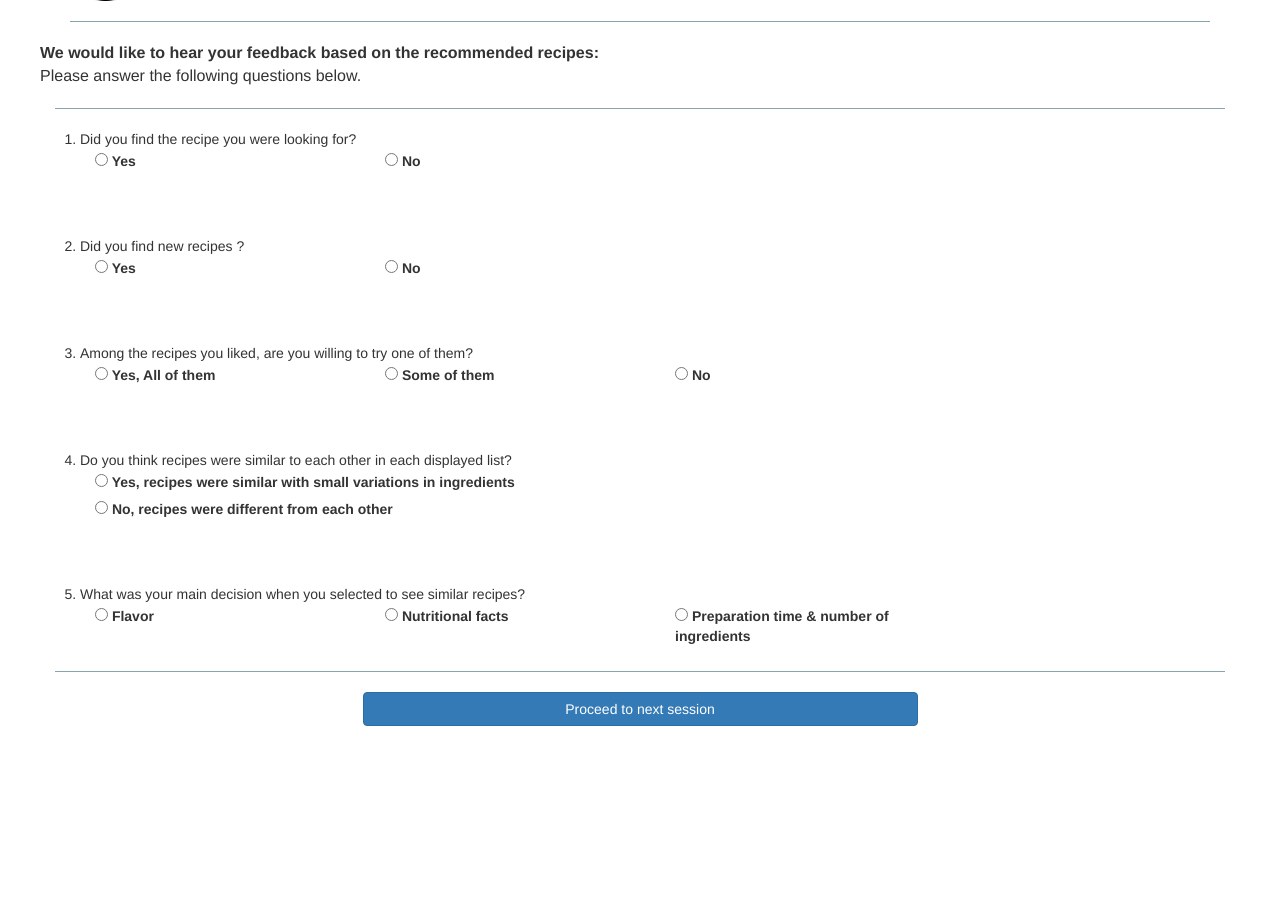
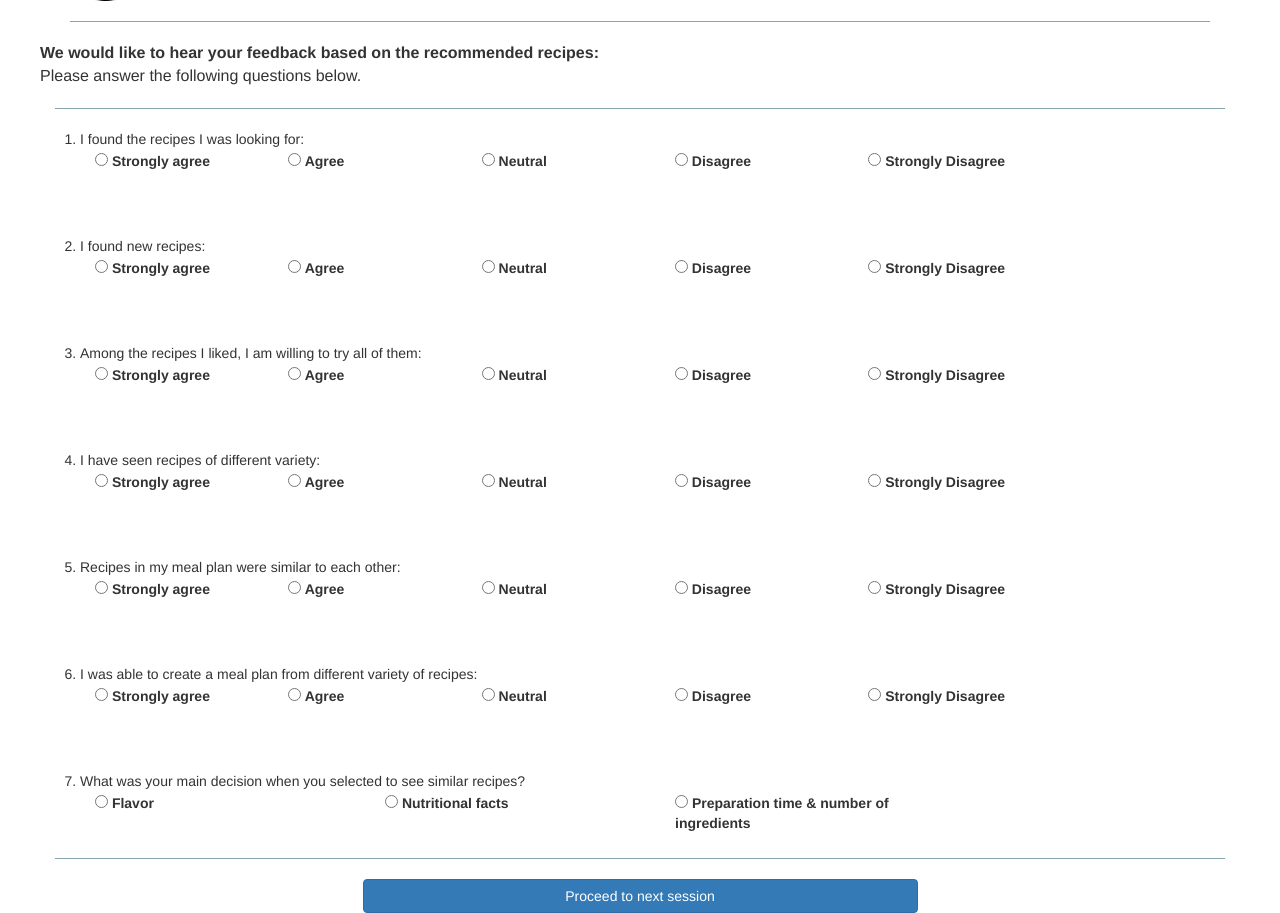
Before and after one commit to FakhriAbbas/recipe_recommender_repr, a Django app: template recipe_finder/main_app/templates/main_app/critique_reflection.html in a window 1280 px wide. Shown: the part 69-982 px from the top of the page. Before the commit the page ends 795 px from the top, so only its background shows below. Run offline with Django 3.2, Linux system fonts and the light colour scheme; the template is opened without the code that fills it, so the values that code supplies are empty; parts of the project's set-up code (start-up, migrations or seed data) failed here and were passed over; some libraries are stand-ins or nearby versions.

Commit message:
adding new changes

```diff
--- a/recipe_finder/main_app/data.py
+++ b/recipe_finder/main_app/data.py
@@ -21,7 +21,7 @@ def get_search_space():
 def load_cuisine_object_data():
     list = pickle.load(default_storage.open('./data/pickles/cuisine_list.pkl', mode='rb'))
     newlist = sorted(list, key=lambda k: k['label'])
-    print(newlist)
+    print(list)
     return newlist
 
 display_name_dict ={
--- a/recipe_finder/main_app/logic/__init__.py
+++ b/recipe_finder/main_app/logic/__init__.py
@@ -86,6 +86,8 @@ def save_reflection_process(request):
         q3 = request.POST.get("q3", "")
         q4 = request.POST.get("q4", "")
         q5 = request.POST.get("q5", "")
+        q6 = request.POST.get("q6", "")
+        q7 = request.POST.get("q7", "")
 
         # prepare data
         data = {}
@@ -94,6 +96,8 @@ def save_reflection_process(request):
         data['q3'] = q3
         data['q4'] = q4
         data['q5'] = q5
+        data['q6'] = q6
+        data['q7'] = q7
         current_session = get_study_settings_value(get_user_id(request),'current_session')
 
         # save data
--- a/recipe_finder/main_app/static/css/custom_css.css
+++ b/recipe_finder/main_app/static/css/custom_css.css
@@ -98,3 +98,11 @@ hr{
   color: #fff;
   margin-bottom: 2px;
 }
+
+
+.likert li {
+  display:inline-block;
+  width:19%;
+  text-align:center;
+  vertical-align: top;
+}
--- a/recipe_finder/main_app/static/js/reflection.js
+++ b/recipe_finder/main_app/static/js/reflection.js
@@ -7,12 +7,16 @@ $( document ).ready(function() {
         var q3_value = $('input[name="q3"]:checked').val();
         var q4_value = $('input[name="q4"]:checked').val();
         var q5_value = $('input[name="q5"]:checked').val();
+        var q6_value = $('input[name="q6"]:checked').val();
+        var q7_value = $('input[name="q7"]:checked').val();
 
         console.log(q1_value)
         console.log(q2_value)
         console.log(q3_value)
         console.log(q4_value)
         console.log(q5_value)
+        console.log(q6_value)
+        console.log(q7_value)
 
         if(VALIDATION){
             // TODO
@@ -27,7 +31,9 @@ $( document ).ready(function() {
              'q2' : q2_value,
              'q3' : q3_value,
              'q4' : q4_value,
-             'q5' : q5_value
+             'q5' : q5_value,
+             'q6' : q6_value,
+             'q7' : q7_value
          },
          success: function(data){
              if (data['status'] == 1){
--- a/recipe_finder/main_app/templates/main_app/critique_reflection.html
+++ b/recipe_finder/main_app/templates/main_app/critique_reflection.html
@@ -25,45 +25,88 @@
     <!-- First question -->
       <div class="row">
         <li>
-        <span>Did you find the recipe you were looking for? </span>
+        <span>I found the recipes I was looking for:</span>
         </li>
       </div>
       <div class="row">
-        <div class="col-md-3">
+        <div class="col-md-2">
         <label>
-          <input type="radio"  id="q1_o1" name="q1" value="Yes">
-            Yes
+          <input type="radio"  id="q1_o1" name="q1" value="5">
+            Strongly agree
           </input>
         </label>
         </div>
-        <div class="col-md-3">
+        <div class="col-md-2">
         <label>
-          <input type="radio"  id="q1_o2" name="q1" value="No">
-            No
+          <input type="radio"  id="q1_o2" name="q1" value="4">
+            Agree
           </input>
         </label>
         </div>
+        <div class="col-md-2">
+        <label>
+          <input type="radio"  id="q1_o3" name="q1" value="3">
+            Neutral
+          </input>
+        </label>
+        </div>
+        <div class="col-md-2">
+        <label>
+          <input type="radio"  id="q1_o4" name="q1" value="2">
+            Disagree
+          </input>
+        </label>
+        </div>
+        <div class="col-md-2">
+        <label>
+          <input type="radio"  id="q1_o5" name="q1" value="1">
+            Strongly Disagree
+          </input>
+        </label>
+        </div>
+      </div>
 
-      </div>
+
     <!-- Second question -->
     <div>
       <div class="row top-buffer">
         <li>
-          <span class="normal-text">Did you find new recipes ?</span>
+          <span class="normal-text">I found new recipes:</span>
         </li>
       </div>
       <div class="row">
-        <div class="col-md-3">
+        <div class="col-md-2">
         <label>
-          <input type="radio"  id="q2_o1" name="q2" value="Yes">
-            Yes
+          <input type="radio"  id="q2_o1" name="q2" value="5">
+            Strongly agree
           </input>
         </label>
         </div>
-        <div class="col-md-3">
+        <div class="col-md-2">
         <label>
-          <input type="radio"  id="q2_o2" name="q2" value="No">
-            No
+          <input type="radio"  id="q2_o2" name="q2" value="4">
+            Agree
+          </input>
+        </label>
+        </div>
+        <div class="col-md-2">
+        <label>
+          <input type="radio"  id="q2_o3" name="q2" value="3">
+            Neutral
+          </input>
+        </label>
+        </div>
+        <div class="col-md-2">
+        <label>
+          <input type="radio"  id="q2_o4" name="q2" value="2">
+            Disagree
+          </input>
+        </label>
+        </div>
+        <div class="col-md-2">
+        <label>
+          <input type="radio"  id="q2_o5" name="q2" value="1">
+            Strongly Disagree
           </input>
         </label>
         </div>
@@ -73,58 +116,186 @@
     <div>
       <div class="row top-buffer">
         <li>
-          <span class="normal-text"> Among the recipes you liked, are you willing to try one of them? </span>
+          <span class="normal-text"> Among the recipes I liked, I am willing to try all of them: </span>
         </li>
       </div>
-      <div class="row">
-        <div class="col-md-3">
+       <div class="row">
+        <div class="col-md-2">
         <label>
-          <input type="radio"  id="q3_o1" name="q3" value="Yes">
-            Yes, All of them
+          <input type="radio"  id="q3_o1" name="q3" value="5">
+            Strongly agree
           </input>
         </label>
         </div>
-        <div class="col-md-3">
+        <div class="col-md-2">
         <label>
-          <input type="radio"  id="q3_o2" name="q3" value="Some_of_them">
-            Some of them
+          <input type="radio"  id="q3_o2" name="q3" value="4">
+            Agree
           </input>
         </label>
         </div>
-        <div class="col-md-3">
+        <div class="col-md-2">
         <label>
-          <input type="radio"  id="q3_o3" name="q3" value="No">
-            No
+          <input type="radio"  id="q3_o3" name="q3" value="3">
+            Neutral
+          </input>
+        </label>
+        </div>
+        <div class="col-md-2">
+        <label>
+          <input type="radio"  id="q3_o4" name="q3" value="2">
+            Disagree
+          </input>
+        </label>
+        </div>
+        <div class="col-md-2">
+        <label>
+          <input type="radio"  id="q3_o5" name="q3" value="1">
+            Strongly Disagree
           </input>
         </label>
         </div>
       </div>
     </div>
+
     <!-- Fourth question -->
     <div>
       <div class="row top-buffer">
         <li>
-          <span class="normal-text"> Do you think recipes were similar to each other in each displayed list? </span>
+          <span class="normal-text"> I have seen recipes of different variety: </span>
         </li>
       </div>
       <div class="row">
-        <div class="col-md-12">
+        <div class="col-md-2">
         <label>
-          <input type="radio"  id="q4_o1" name="q4" value="Yes">
-            Yes, recipes were similar with small variations in ingredients
+          <input type="radio"  id="q4_o1" name="q4" value="5">
+            Strongly agree
           </input>
         </label>
         </div>
-        <div class="col-md-12">
+        <div class="col-md-2">
         <label>
-          <input type="radio"  id="q4_o2" name="q4" value="No">
-            No, recipes were different from each other
+          <input type="radio"  id="q4_o2" name="q4" value="4">
+            Agree
+          </input>
+        </label>
+        </div>
+        <div class="col-md-2">
+        <label>
+          <input type="radio"  id="q4_o3" name="q4" value="3">
+            Neutral
+          </input>
+        </label>
+        </div>
+        <div class="col-md-2">
+        <label>
+          <input type="radio"  id="q4_o4" name="q4" value="2">
+            Disagree
+          </input>
+        </label>
+        </div>
+        <div class="col-md-2">
+        <label>
+          <input type="radio"  id="q4_o5" name="q4" value="1">
+            Strongly Disagree
           </input>
         </label>
         </div>
       </div>
     </div>
-    <!-- First question -->
+
+    <!-- Fifth question -->
+    <div>
+      <div class="row top-buffer">
+        <li>
+          <span class="normal-text"> Recipes in my meal plan were similar to each other:</span>
+        </li>
+      </div>
+      <div class="row">
+        <div class="col-md-2">
+        <label>
+          <input type="radio"  id="q5_o1" name="q5" value="5">
+            Strongly agree
+          </input>
+        </label>
+        </div>
+        <div class="col-md-2">
+        <label>
+          <input type="radio"  id="q5_o2" name="q5" value="4">
+            Agree
+          </input>
+        </label>
+        </div>
+        <div class="col-md-2">
+        <label>
+          <input type="radio"  id="q5_o3" name="q5" value="3">
+            Neutral
+          </input>
+        </label>
+        </div>
+        <div class="col-md-2">
+        <label>
+          <input type="radio"  id="q5_o4" name="q5" value="2">
+            Disagree
+          </input>
+        </label>
+        </div>
+        <div class="col-md-2">
+        <label>
+          <input type="radio"  id="q5_o5" name="q5" value="1">
+            Strongly Disagree
+          </input>
+        </label>
+        </div>
+      </div>
+    </div>
+
+    <!-- Sixth question -->
+    <div>
+      <div class="row top-buffer">
+        <li>
+          <span class="normal-text"> I was able to create a meal plan from different variety of recipes:</span>
+        </li>
+      </div>
+      <div class="row">
+        <div class="col-md-2">
+        <label>
+          <input type="radio"  id="q6_o1" name="q6" value="5">
+            Strongly agree
+          </input>
+        </label>
+        </div>
+        <div class="col-md-2">
+        <label>
+          <input type="radio"  id="q6_o2" name="q6" value="4">
+            Agree
+          </input>
+        </label>
+        </div>
+        <div class="col-md-2">
+        <label>
+          <input type="radio"  id="q6_o3" name="q6" value="3">
+            Neutral
+          </input>
+        </label>
+        </div>
+        <div class="col-md-2">
+        <label>
+          <input type="radio"  id="q6_o4" name="q6" value="2">
+            Disagree
+          </input>
+        </label>
+        </div>
+        <div class="col-md-2">
+        <label>
+          <input type="radio"  id="q6_o5" name="q6" value="1">
+            Strongly Disagree
+          </input>
+        </label>
+        </div>
+      </div>
+    </div>
+    <!-- Seventh question -->
     <div>
       <div class="row top-buffer">
         <li>
@@ -134,21 +305,21 @@
       <div class="row">
         <div class="col-md-3">
         <label>
-          <input type="radio"  id="q1_o1" name="q5" value="Flavor">
+          <input type="radio"  id="q7_o1" name="q7" value="Flavor">
             Flavor
           </input>
         </label>
         </div>
         <div class="col-md-3">
         <label>
-          <input type="radio"  id="q1_o2" name="q5" value="Nutrition">
+          <input type="radio"  id="q7_o2" name="q7" value="Nutrition">
             Nutritional facts
           </input>
         </label>
         </div>
         <div class="col-md-3">
         <label>
-          <input type="radio"  id="q1_o3" name="q5" value="time_ingr">
+          <input type="radio"  id="q7_o3" name="q7" value="time_ingr">
             Preparation time & number of ingredients
           </input>
         </label>
```
Also changed, not shown: recipe_finder/main_app/static/js/preference.js (+32 -5 lines), recipe_finder/main_app/templates/main_app/includes/critique_list.html (+9 -13 lines), recipe_finder/main_app/templates/main_app/preference.html (+6 -3 lines), recipe_finder/db.sqlite3, recipe_finder/main_app/templates/main_app/includes/meal_plan_modal.html (line endings or trailing spaces), 1 other file.
